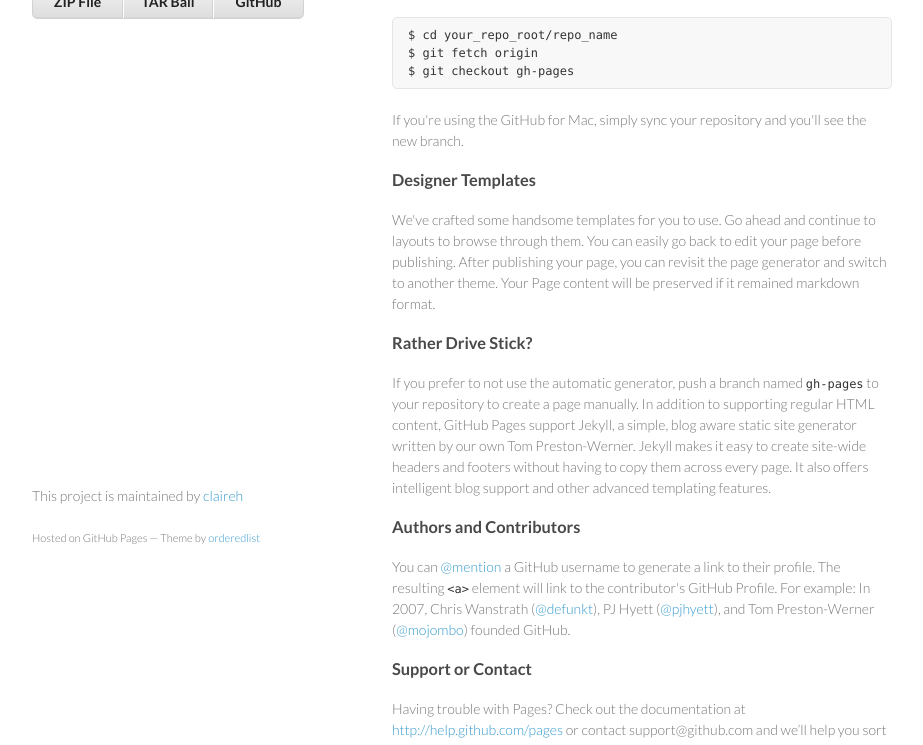
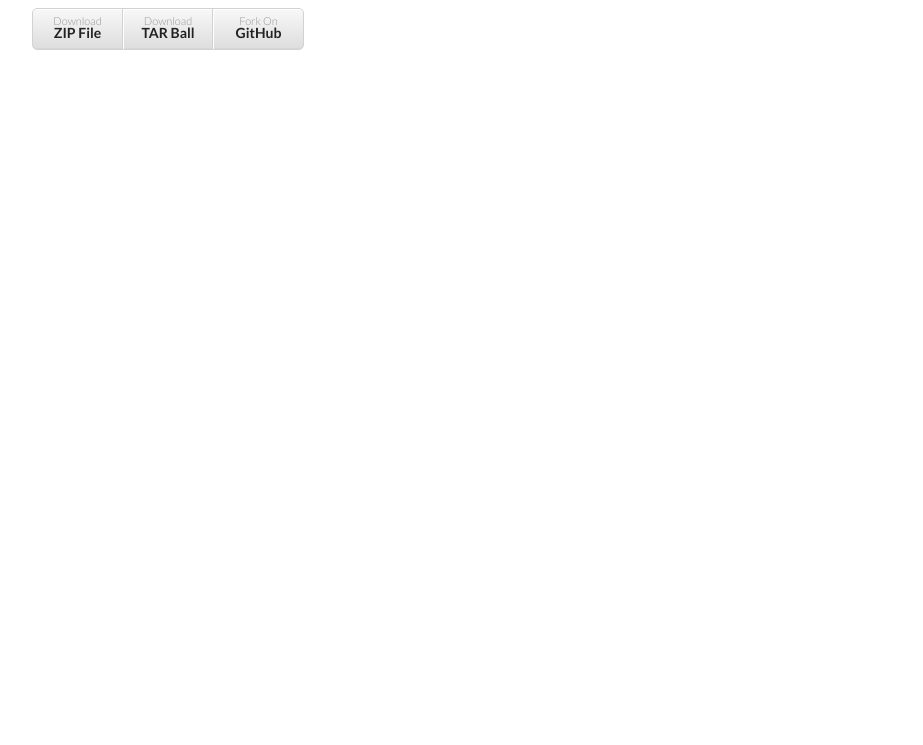
Before and after one commit to claireh/testfolder, a plain HTML site: page index.html in a window 1280 px wide. Shown: the part 183-928 px from the top of the page, without its empty margins (178-1101 px from the left). After the commit the page ends 800 px from the top, so only its background shows below. Drawn offline with Linux system fonts and the light colour scheme.

Commit message:
Update index.html

```diff
--- a/index.html
+++ b/index.html
@@ -15,7 +15,7 @@
   <body>
     <div class="wrapper">
       <header>
-        <h1>Testfolder</h1>
+        <h1>Test Document Repository</h1>
         <p></p>
         <p class="view"><a href="https://github.com/claireh/testfolder">View the Project on GitHub <small>claireh/testfolder</small></a></p>
         <ul>
@@ -24,38 +24,8 @@
           <li><a href="https://github.com/claireh/testfolder">Fork On <strong>GitHub</strong></a></li>
         </ul>
       </header>
-      <section>
-        <h3>Welcome to GitHub Pages.</h3>
 
-<p>This automatic page generator is the easiest way to create beautiful pages for all of your projects. Author your page content here using GitHub Flavored Markdown, select a template crafted by a designer, and publish. After your page is generated, you can check out the new branch:</p>
 
-<pre><code>$ cd your_repo_root/repo_name
-$ git fetch origin
-$ git checkout gh-pages
-</code></pre>
-
-<p>If you're using the GitHub for Mac, simply sync your repository and you'll see the new branch.</p>
-
-<h3>Designer Templates</h3>
-
-<p>We've crafted some handsome templates for you to use. Go ahead and continue to layouts to browse through them. You can easily go back to edit your page before publishing. After publishing your page, you can revisit the page generator and switch to another theme. Your Page content will be preserved if it remained markdown format.</p>
-
-<h3>Rather Drive Stick?</h3>
-
-<p>If you prefer to not use the automatic generator, push a branch named <code>gh-pages</code> to your repository to create a page manually. In addition to supporting regular HTML content, GitHub Pages support Jekyll, a simple, blog aware static site generator written by our own Tom Preston-Werner. Jekyll makes it easy to create site-wide headers and footers without having to copy them across every page. It also offers intelligent blog support and other advanced templating features.</p>
-
-<h3>Authors and Contributors</h3>
-
-<p>You can <a href="https://github.com/blog/821" class="user-mention">@mention</a> a GitHub username to generate a link to their profile. The resulting <code>&lt;a&gt;</code> element will link to the contributor's GitHub Profile. For example: In 2007, Chris Wanstrath (<a href="https://github.com/defunkt" class="user-mention">@defunkt</a>), PJ Hyett (<a href="https://github.com/pjhyett" class="user-mention">@pjhyett</a>), and Tom Preston-Werner (<a href="https://github.com/mojombo" class="user-mention">@mojombo</a>) founded GitHub.</p>
-
-<h3>Support or Contact</h3>
-
-<p>Having trouble with Pages? Check out the documentation at <a href="http://help.github.com/pages">http://help.github.com/pages</a> or contact support@github.com and we’ll help you sort it out.</p>
-      </section>
-      <footer>
-        <p>This project is maintained by <a href="https://github.com/claireh">claireh</a></p>
-        <p><small>Hosted on GitHub Pages &mdash; Theme by <a href="https://github.com/orderedlist">orderedlist</a></small></p>
-      </footer>
     </div>
     <script src="javascripts/scale.fix.js"></script>
 
```
